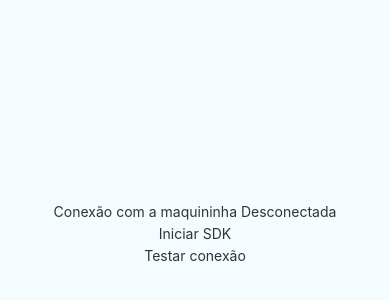
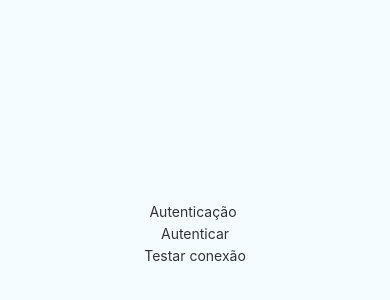
Before and after one commit to somosprte/maquininha-wirecard-react-native, a React Native app: screen / in a window 390 px wide. Shown: the part 186-486 px from the top of the page. Built offline with nearby package versions, Linux system fonts and the light colour scheme.

Commit message:
Authentication method

```diff
--- a/App.js
+++ b/App.js
@@ -30,7 +30,15 @@ const styles = StyleSheet.create({
 class App extends Component {
   state = {
     maquininhaIsConnected: false,
+    authenticated: '',
   };
+
+  authenticate = () => {
+    const { WireCard } = NativeModules;
+
+    WireCard.authenticate();
+    this.updateStatus();
+  }
 
   testConnection = () => {
     const { WireCard } = NativeModules;
@@ -48,20 +56,20 @@ class App extends Component {
   updateStatus = () => {
     const { WireCard } = NativeModules;
 
-    WireCard.getStatus((error, maquininhaIsConnected) => {
-      this.setState({ maquininhaIsConnected });
+    WireCard.getStatus((error, authenticated) => {
+      this.setState({ authenticated });
     })
   }
 
   render() {
-    const { maquininhaIsConnected } = this.state;
+    const { maquininhaIsConnected, authenticated } = this.state;
 
     return (
       <View style={styles.container}>
-        <Text style={styles.instructions}>Conexão com a maquininha {maquininhaIsConnected ? 'Conectada' : 'Desconectada'}</Text>
+        <Text style={styles.instructions}>{`Autenticação ${authenticated}`}</Text>
 
-        <TouchableOpacity onPress={this.start}>
-          <Text style={styles.instructions}>Iniciar SDK</Text>
+        <TouchableOpacity onPress={this.authenticate}>
+          <Text style={styles.instructions}>Autenticar</Text>
         </TouchableOpacity>
 
         <TouchableOpacity onPress={this.testConnection}>
```
Also changed, not shown: 1 other file (tests, documents, lock files or other folders).
